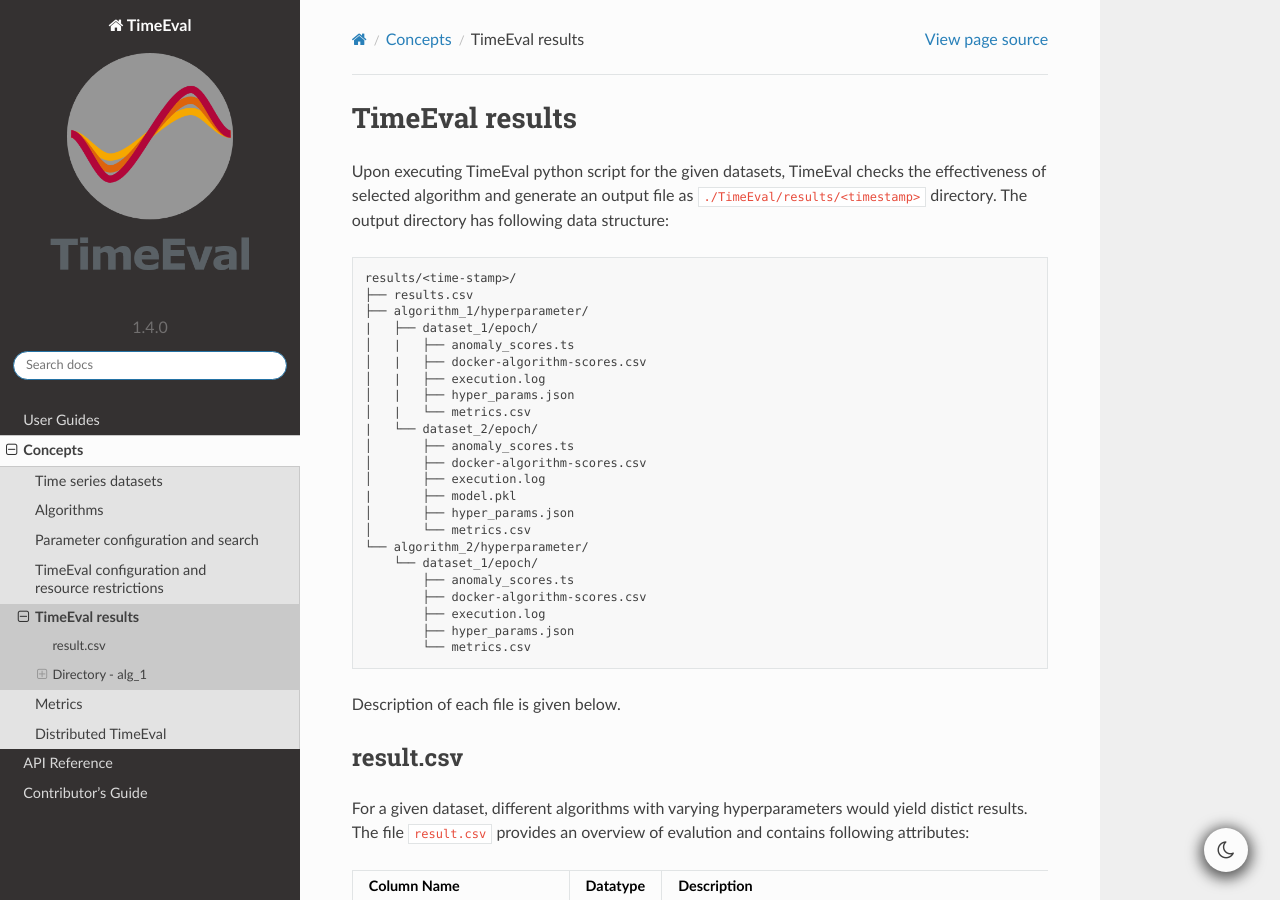
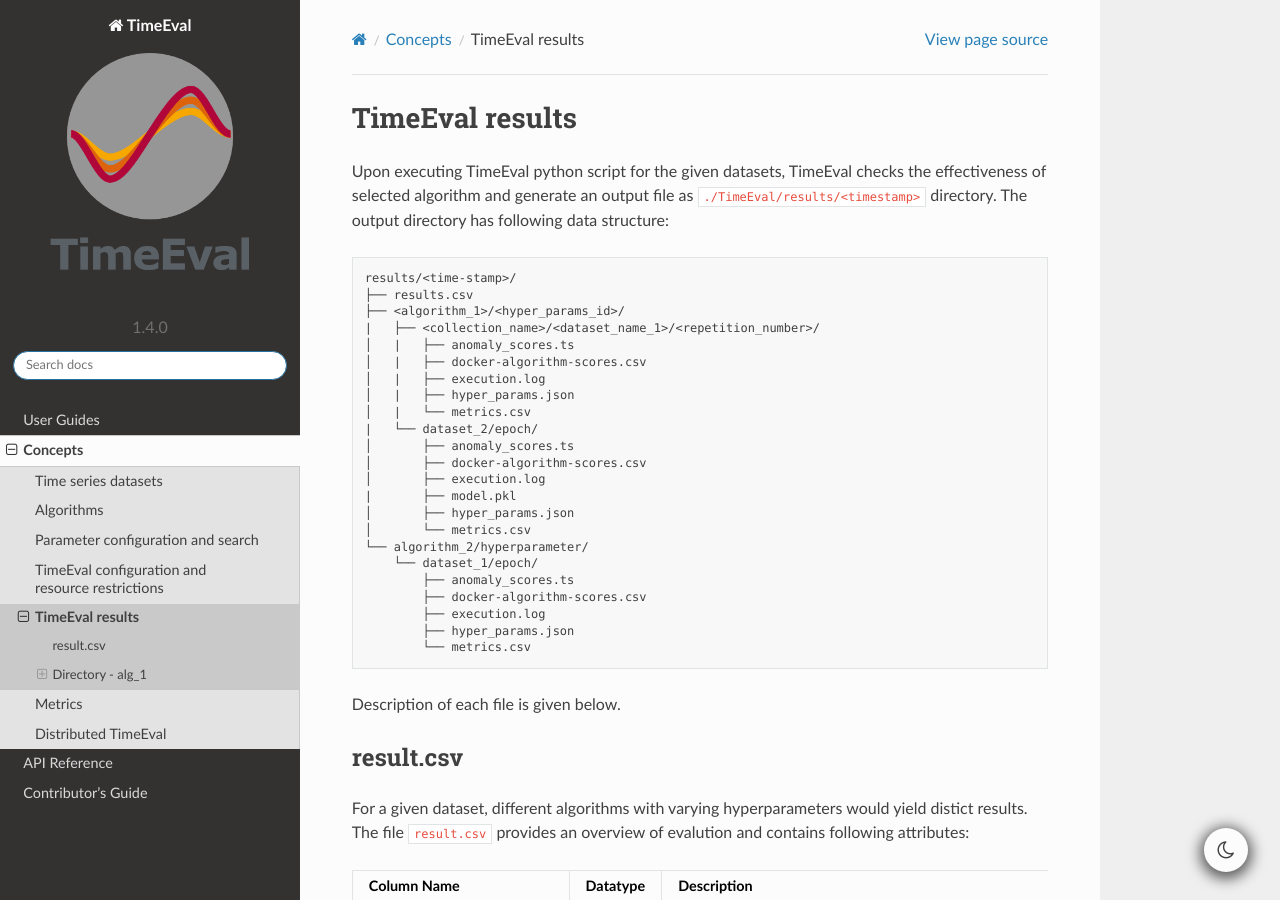
Before and after one commit to TimeEval/TimeEval, a Sphinx documentation site: the page built from docs/concepts/results.md, in a window 1280 px wide and 900 px high. Built offline with Sphinx 7.4.7 and the Read the Docs theme 2.0.0, drawn with Linux system fonts in a browser that asks for light colours.

Commit message:
Update docs/concepts/results.md
Co-authored-by: Sebastian Schmidl <CodeLionX@users.noreply.github.com>

````diff
--- a/docs/concepts/results.md
+++ b/docs/concepts/results.md
@@ -5,8 +5,8 @@
 ```bash
 results/<time-stamp>/
 ├── results.csv
-├── algorithm_1/hyperparameter/
-|   ├── dataset_1/epoch/
+├── <algorithm_1>/<hyper_params_id>/
+|   ├── <collection_name>/<dataset_name_1>/<repetition_number>/
 │   |   ├── anomaly_scores.ts
 │   |   ├── docker-algorithm-scores.csv
 │   |   ├── execution.log
````
